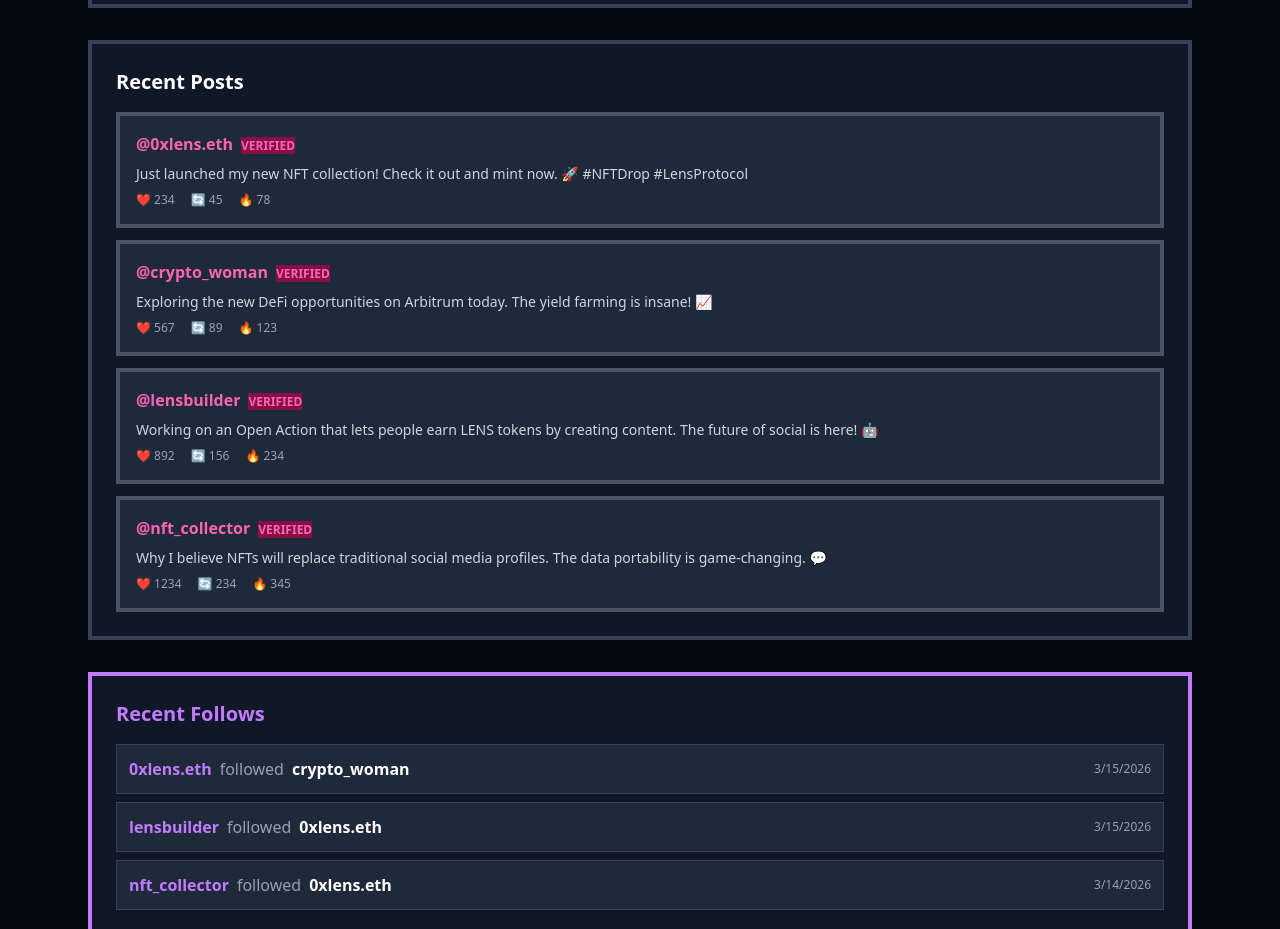
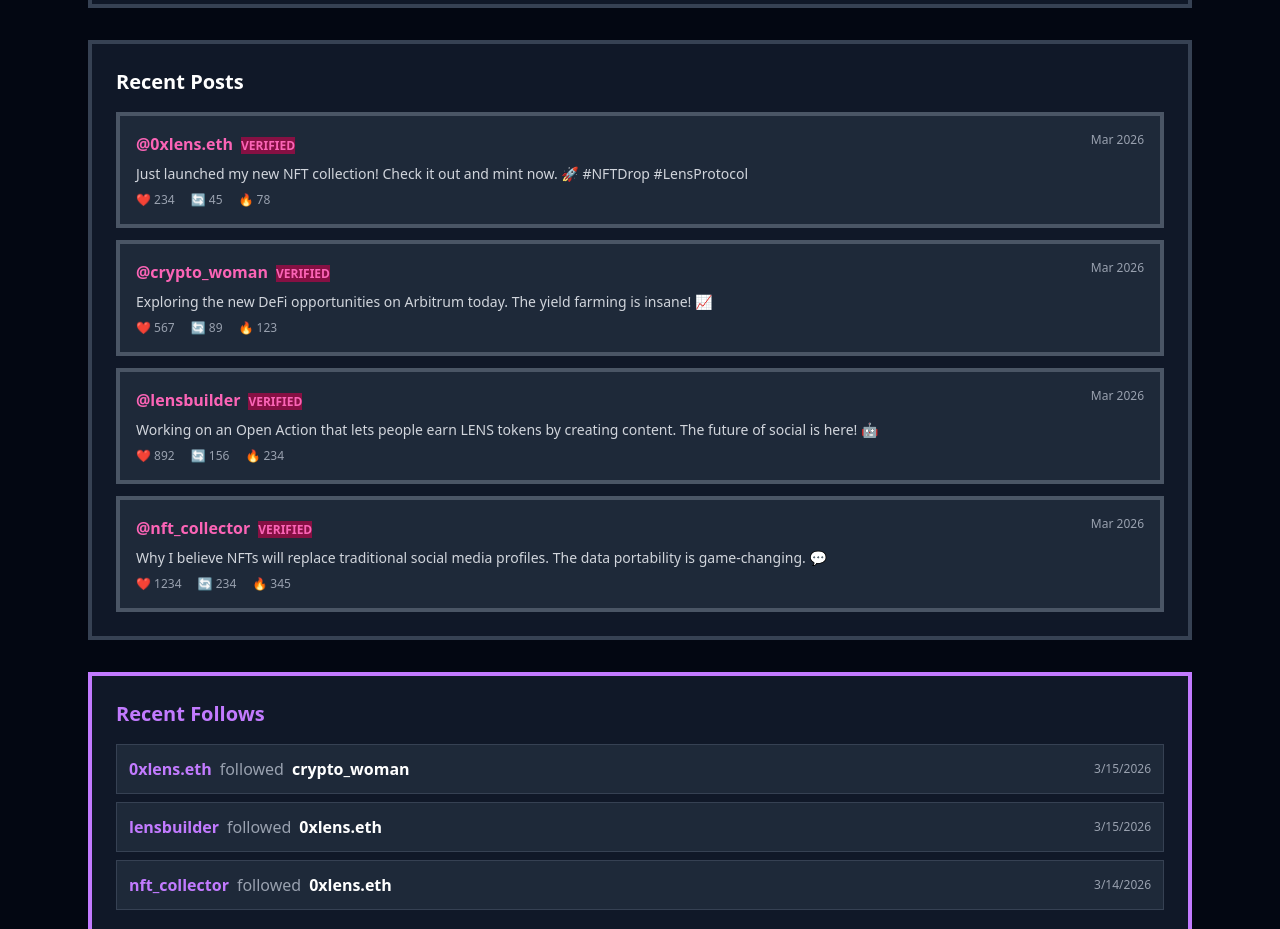
Before and after one commit to Samdevrel/social-graph-explorer, a Next.js app: page / in a window 1280 px wide. Shown: the part 940-1869 px from the top of the page. Built offline with nearby package versions, Linux system fonts and the light colour scheme.

Commit message:
fix: Remove timestamp

```diff
--- a/src/app/page.tsx
+++ b/src/app/page.tsx
@@ -314,7 +314,7 @@
                     {post.verified && <span className="ml-2 text-xs font-bold bg-pink-900 text-pink-400">VERIFIED</span>}
                   </div>
                   <div className="text-xs text-gray-400">
-                    {post.timestamp ? post.timestamp.toLocaleDateString() : ''}
+                    Mar 2026
                   </div>
                 </div>
                 <p className="text-sm text-gray-300 mb-2">{post.content}</p>
```
